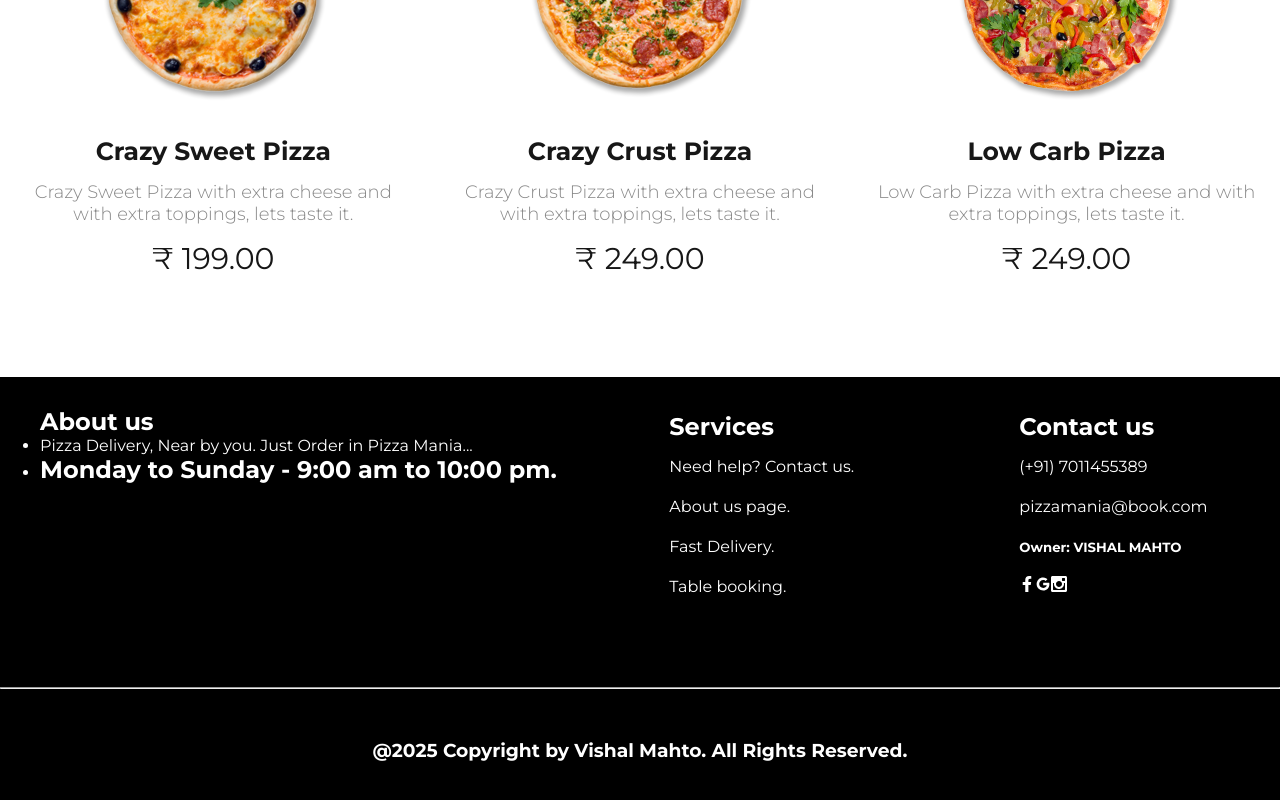
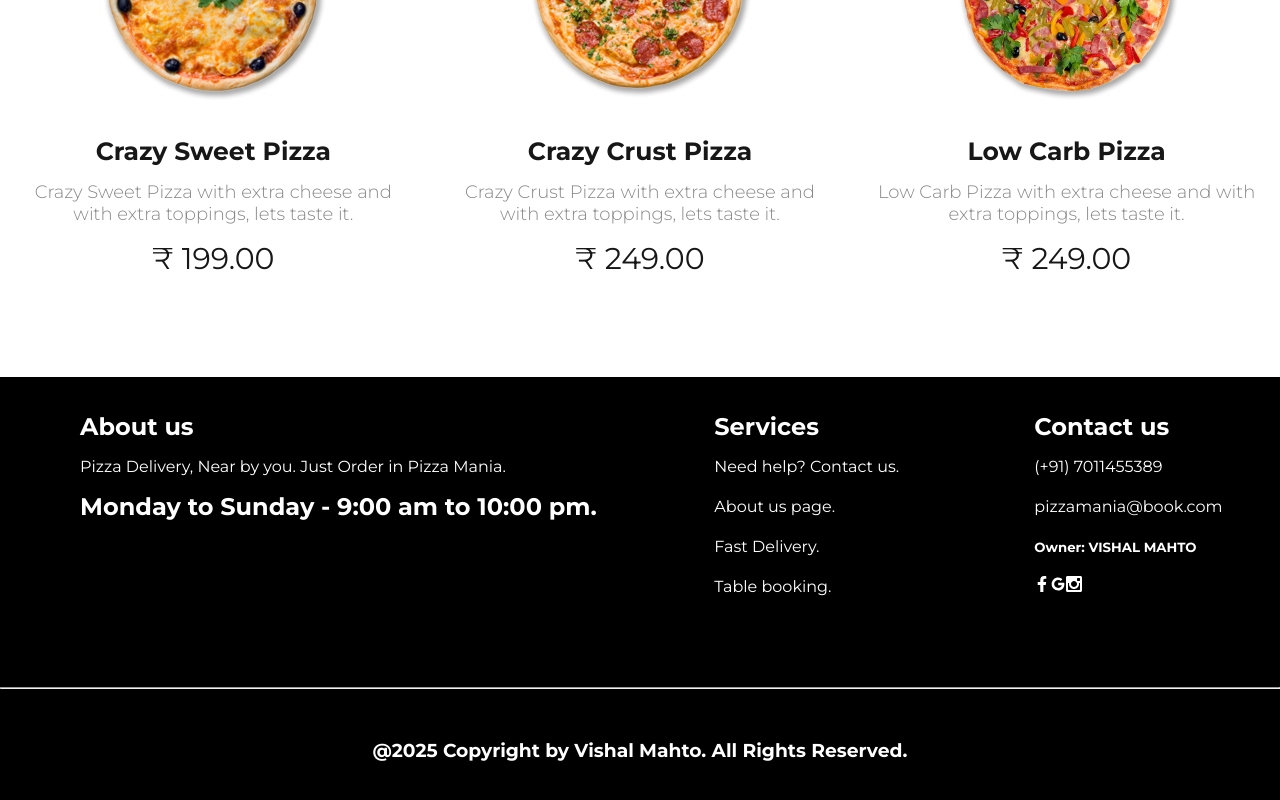
Before and after one commit to Vishalmahto0007/eat-pizza-mania, a Next.js app: page / in a window 1280 px wide. Shown: the part 2078-2878 px from the top of the page. Built offline with nearby package versions, Linux system fonts and the light colour scheme.

Commit message:
Footer issue fix

```diff
--- a/components/Footer/Footer.tsx
+++ b/components/Footer/Footer.tsx
@@ -8,18 +8,15 @@ const Contact = () => {
     <div className={styles.footer}>
       <div className={styles.footerContainer}>
         <div className={styles.footerContent}>
-          <div className={styles.footerText}></div>
-          <h2>About us</h2>
-          <ul className={styles.p}>
-            <li>
-              <p className={styles.p}>
-                Pizza Delivery, Near by you. Just Order in Pizza Mania...
-              </p>
-            </li>
-            <li>
-              <h2>Monday to Sunday - 9:00 am to 10:00 pm.</h2>
-            </li>
-          </ul>
+          <div className={styles.footerText}>
+            <h2>About us</h2>
+            <ul>
+              <li>Pizza Delivery, Near by you. Just Order in Pizza Mania.</li>
+              <li>
+                <h2>Monday to Sunday - 9:00 am to 10:00 pm.</h2>
+              </li>
+            </ul>
+          </div>
         </div>
 
         <div className={styles.footerText}>
```
